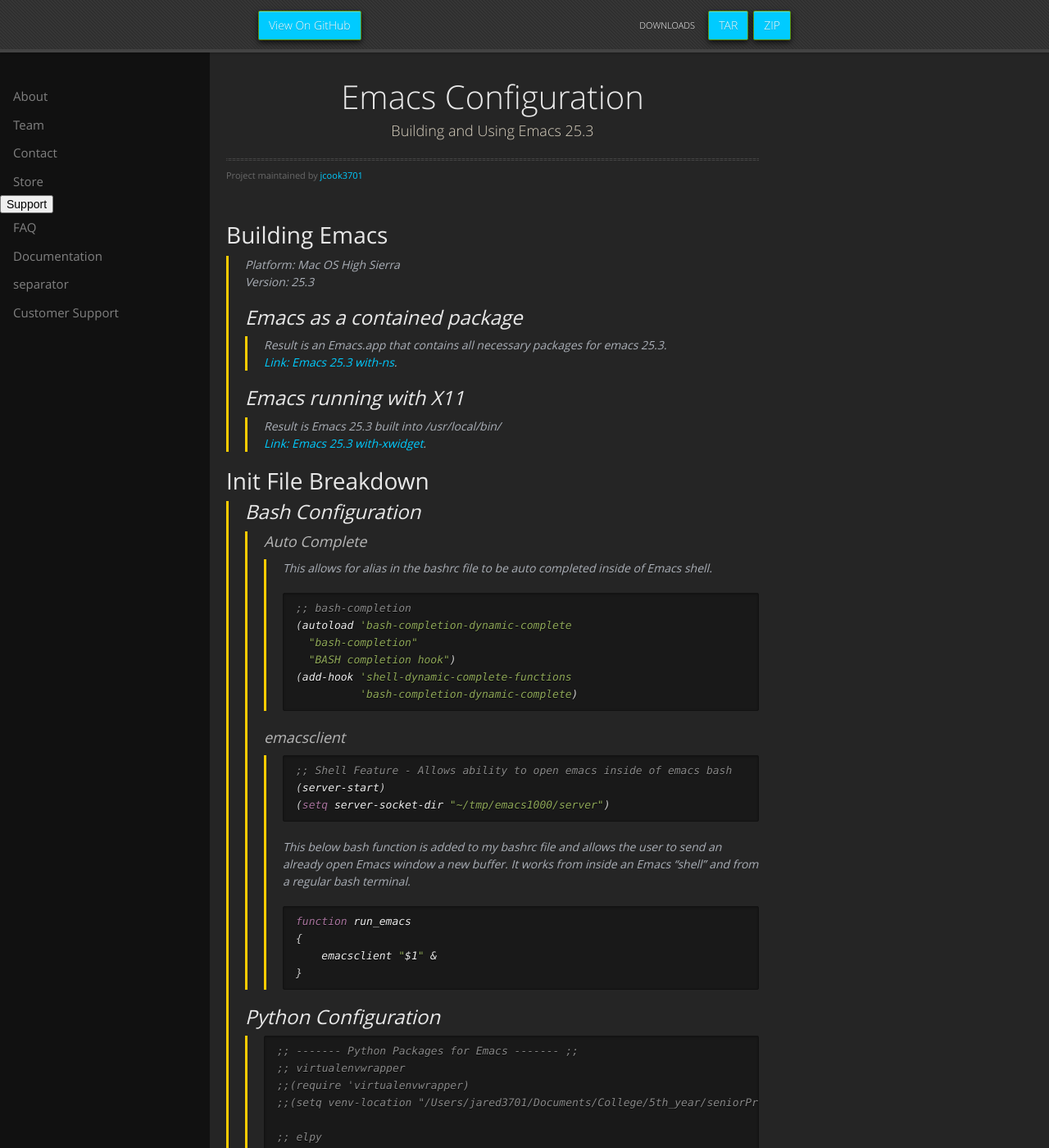
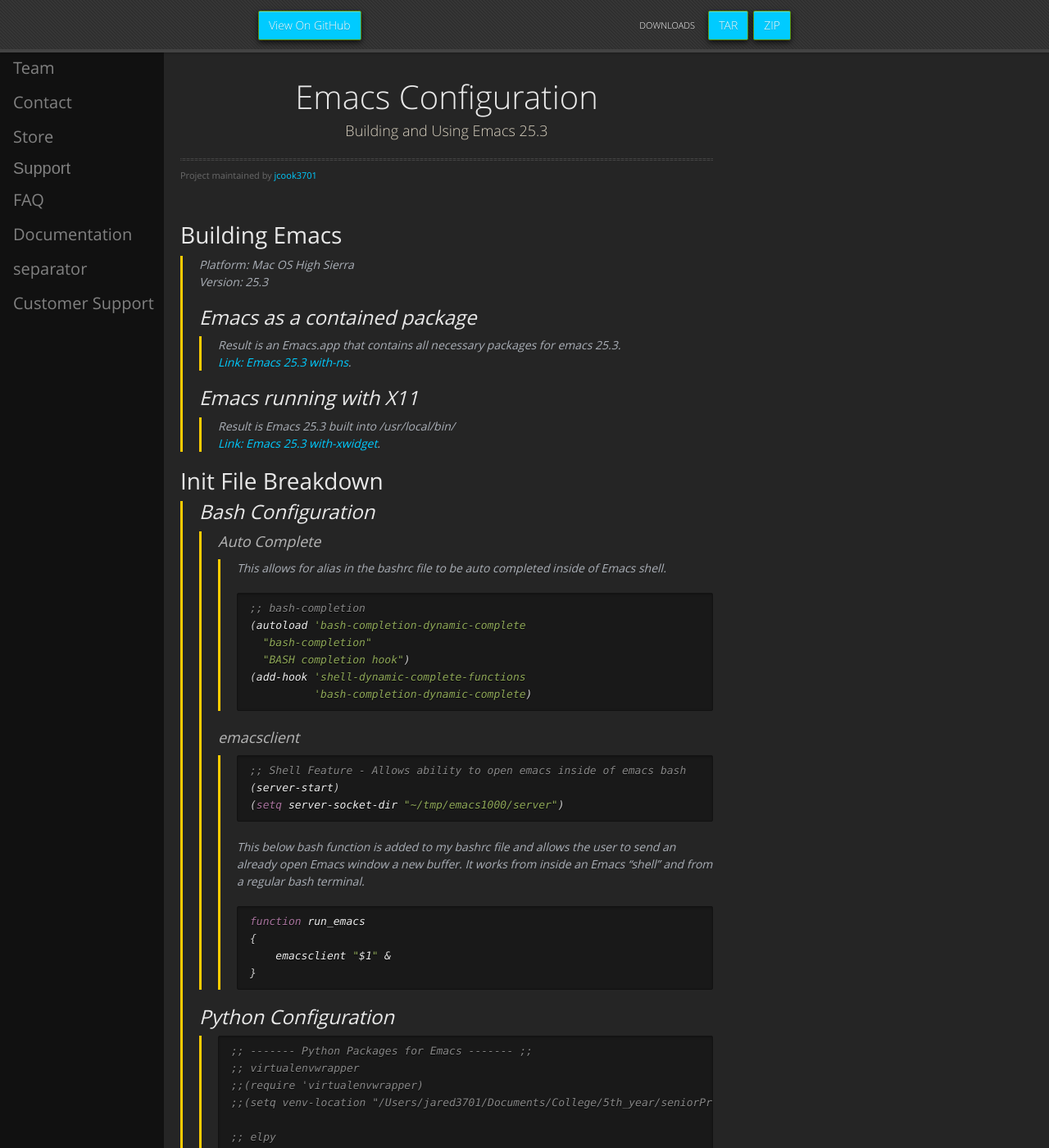
Before and after one commit to jcook3701/emacs_configuration, a Jekyll site: the page built from docs/index.md, in a window 1280 px wide and 1400 px high. Shown: the whole window at 82% size. Built offline with Jekyll 4.4.1, drawn with Linux system fonts in a browser that asks for light colours; our own code applies the rules of GitHub Pages for plain Markdown files.

Commit message:
testing custom nav bar

```diff
--- a/docs/_sass/jekyll-theme-midnight.scss
+++ b/docs/_sass/jekyll-theme-midnight.scss
@@ -2,6 +2,7 @@
 @import "fonts";
 @import "rouge-base16-dark.scss";
 
+/*  Orinal atempt at nav bar css code
 .sidenav {
     height: 100%;
     width: 20%;
@@ -25,8 +26,42 @@
 .sidenav a:hover {
     color: #f1f1f1;
 }
+*/
 
+/* Fixed sidenav, full height */
+.sidenav {
+  height: 100%;
+  width: 200px;
+  position: fixed;
+  z-index: 1;
+  top: 0;
+  left: 0;
+  background-color: #111;
+  overflow-x: hidden;
+  padding-top: 20px;
+}
 
+/* Style the sidenav links and the dropdown button */
+.sidenav a, .dropdown-btn {
+  padding: 6px 8px 6px 16px;
+  text-decoration: none;
+  font-size: 20px;
+  color: #818181;
+  display: block;
+  border: none;
+  background: none;
+  width:100%;
+  text-align: left;
+  cursor: pointer;
+  outline: none;
+}
+
+/* On mouse-over */
+.sidenav a:hover, .dropdown-btn:hover {
+  color: #f1f1f1;
+}
+
+/* start of orinal jekyll-theme-midnight.scss */
 body {
   padding:0px 0 20px 0px;
   margin: 0px;
@@ -101,7 +136,7 @@ strong {
 }
 
 .wrapper {
-  margin-left: 20%;
+  margin-left: 200px;
   max-width:650px;
   /*margin:0 auto;*/
   position:relative;
```
